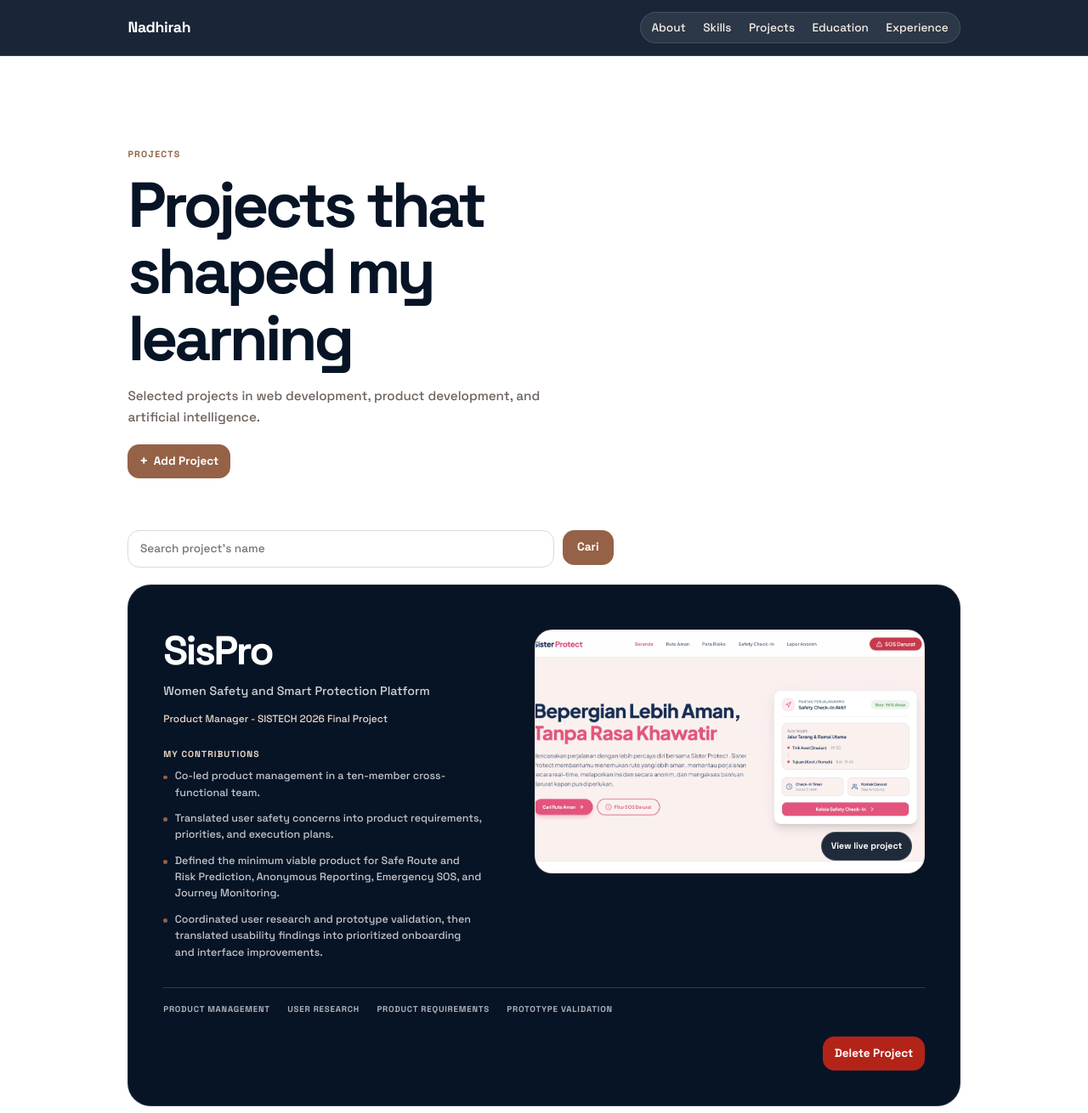
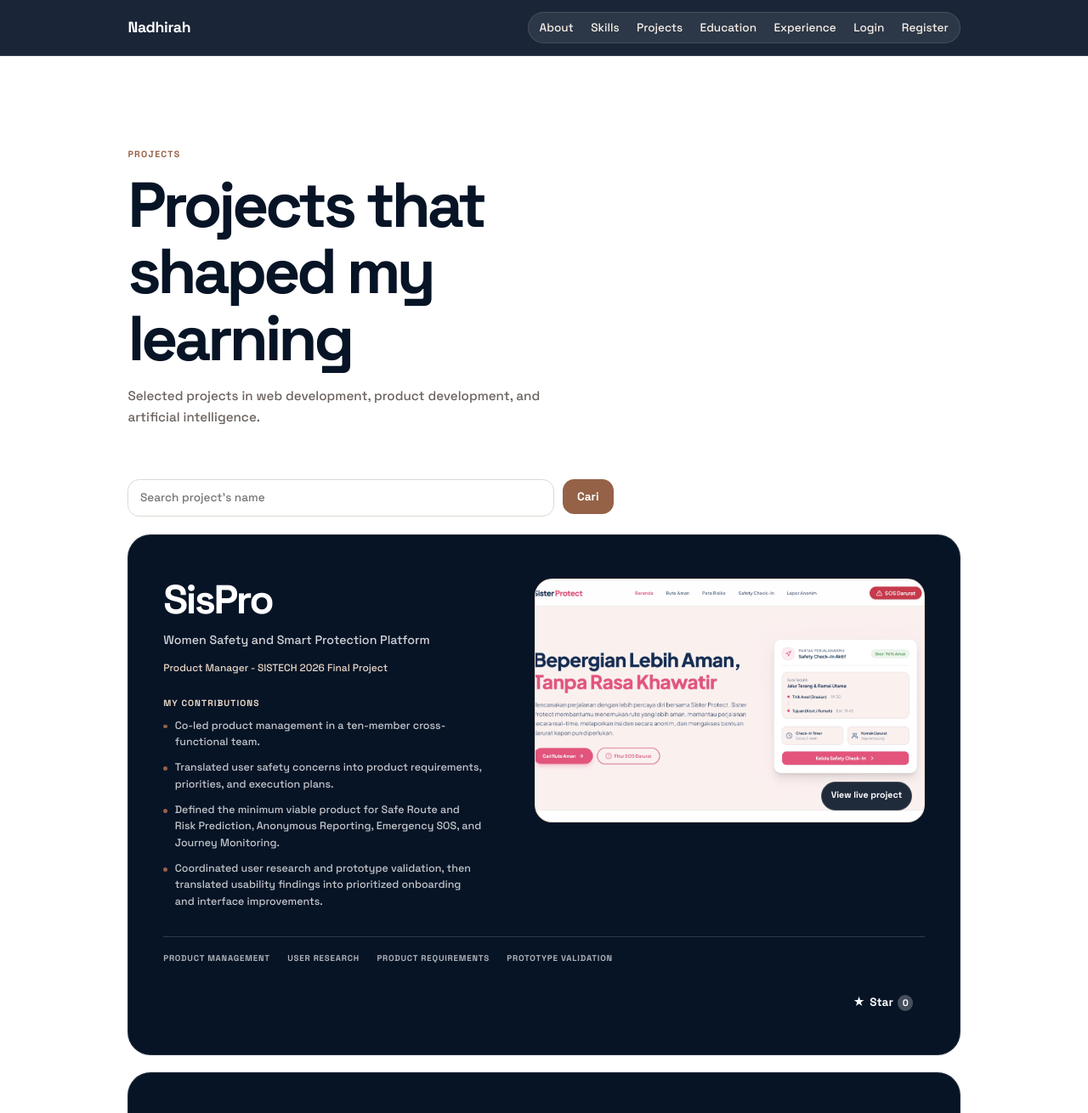
Before and after one commit to rindunadhirah/myportfolio, a Django app: page /projects/ in a window 1280 px wide. Shown: the top 1310 px of the page at 85% size. Run offline with Django 5.2, Linux system fonts and the light colour scheme; data comes from the database, SQL or seed files in the repository; data that the repository does not hold is empty.

Commit message:
tutorial 4: implement authentication and project stars

```diff
--- a/main/models.py
+++ b/main/models.py
@@ -1,5 +1,6 @@
 import uuid
 
+from django.contrib.auth.models import User
 from django.db import models
 
 
@@ -70,6 +71,12 @@ class Project(models.Model):
     is_featured = models.BooleanField(default=False)
     created_at = models.DateTimeField(auto_now_add=True)
 
+    # Tambahkan field berikut: satu proyek bisa di-star banyak pengguna,
+    # dan satu pengguna bisa mem-star banyak proyek
+    starred_by = models.ManyToManyField(
+        User, related_name="starred_projects", blank=True
+    )
+
     class Meta:
         ordering = ["-started_on", "title"]
 
--- a/main/urls.py
+++ b/main/urls.py
@@ -11,6 +11,10 @@ from main.views import (
     show_main,
     show_projects,
     update_experience,
+    register,
+    login_user,
+    logout_user,
+    toggle_star,
 )
 app_name = "main"
 
@@ -25,4 +29,8 @@ urlpatterns = [
     path("experience/<uuid:experience_id>/edit/", update_experience, name="update_experience"),
     path("experience/<uuid:experience_id>/delete/", delete_experience, name="delete_experience"),
     path("api/experiences/", get_experiences_json, name="get_experiences_json"),
+    path("register/", register, name="register"),
+    path("login/", login_user, name="login"),
+    path("logout/", logout_user, name="logout"),
+    path("projects/<uuid:project_id>/star/", toggle_star, name="toggle_star",),
 ]
--- a/main/views.py
+++ b/main/views.py
@@ -3,13 +3,20 @@ from django.core import serializers
 from django.http import HttpResponse
 from django.shortcuts import get_object_or_404, redirect, render
 from django.views.decorators.http import require_POST
+from django.contrib.auth import login, logout
+from django.contrib.auth.forms import AuthenticationForm, UserCreationForm
+from django.contrib.auth.decorators import login_required
+from django.core.exceptions import PermissionDenied
 
 from main.forms import ExperienceForm, ProjectForm
 from main.models import Experience, Project
 
+import datetime
+
 
 def show_main(request):
     """Display the main portfolio page."""
+    last_login = request.COOKIES.get('last_login', 'No active login session / Cookie not found')
     context = {
         "name": "Rindu Maharani Nadhirah",
         "npm": "2506587131",
@@ -20,6 +27,7 @@ def show_main(request):
             "product management, and business development."
         ),
         "project_preview_list": Project.objects.all()[:3],
+        "last_login": last_login,
     }
     return render(request, "index.html", context)
 
@@ -33,7 +41,9 @@ def get_projects_json(request):
     if title_query:
         projects = projects.filter(title__icontains=title_query)
 
-    projects_json = serializers.serialize("json", projects)
+    projects_json = serializers.serialize(
+        "json", projects, use_natural_foreign_keys=True  # Tambahkan argumen ini
+    )
     return HttpResponse(
         projects_json,
         content_type="application/json",
@@ -58,7 +68,13 @@ def show_projects(request):
     return render(request, "projects.html", context)
 
 
+@login_required(login_url="/login/")
 def create_project(request):
+    # Cek apakah akun yang sedang login adalah superuser (admin/kamu);
+    # kalau bukan, hentikan permintaannya dengan 403.
+    if not request.user.is_superuser:
+        raise PermissionDenied
+
     """Create a project using ProjectForm."""
     form = ProjectForm(request.POST or None)
 
@@ -77,7 +93,13 @@ def create_project(request):
     return render(request, "projects_form.html", context)
 
 
+@login_required(login_url="/login/")
 def delete_project(request, project_id):
+    # Cek apakah akun yang sedang login adalah superuser (admin/kamu);
+    # kalau bukan, hentikan permintaannya dengan 403.
+    if not request.user.is_superuser:
+        raise PermissionDenied
+
     """Delete a project after a POST request."""
     project = get_object_or_404(Project, pk=project_id)
 
@@ -201,3 +223,58 @@ def delete_experience(request, experience_id):
         "Experience deleted successfully.",
     )
     return redirect("main:show_experience")
+
+
+def register(request):
+    form = UserCreationForm(request.POST or None)
+
+    if request.method == "POST" and form.is_valid():
+        form.save()
+        messages.success(request, "Account created successfully. Please log in.")
+        return redirect("main:login")
+
+    context = {
+        "name": "Nadhirah",
+        "form": form,
+    }
+    return render(request, "register.html", context)
+
+
+def login_user(request):
+    form = AuthenticationForm(request, data=request.POST or None)
+
+    if request.method == "POST" and form.is_valid():
+        user = form.get_user()
+        login(request, user)
+        response = redirect("main:show_main")
+        response.set_cookie('last_login', datetime.datetime.now().strftime('%Y-%m-%d %H:%M:%S'))
+        return response
+
+    context = {
+        "name": "Nadhirah",
+        "form": form,
+    }
+    return render(request, "login.html", context)
+
+
+def logout_user(request):
+    logout(request)
+    response = redirect("main:show_main")
+    response.delete_cookie('last_login')
+    return response
+
+
+# Tanpa cek is_superuser: semua akun yang sudah login boleh memberi star
+@login_required(login_url="/login/")
+def toggle_star(request, project_id):
+    project = get_object_or_404(Project, pk=project_id)
+
+    if request.method == "POST":
+        # Kalau akun ini sudah pernah memberi star, batalkan star-nya.
+        # Kalau belum, tambahkan star.
+        if request.user in project.starred_by.all():
+            project.starred_by.remove(request.user)
+        else:
+            project.starred_by.add(request.user)
+
+    return redirect("main:show_projects")
--- a/portofolio/settings.py
+++ b/portofolio/settings.py
@@ -66,6 +66,7 @@ TEMPLATES = [
         'APP_DIRS': True,
         'OPTIONS': {
             'context_processors': [
+                "django.template.context_processors.debug",
                 'django.template.context_processors.request',
                 'django.contrib.auth.context_processors.auth',
                 'django.contrib.messages.context_processors.messages',
--- a/static/css/style.css
+++ b/static/css/style.css
@@ -1849,3 +1849,26 @@ section[id] {
         font-size: 85%;
     }
 }
+
+/* star css from tutorial 4 */
+.star-form {
+    display: inline;
+}
+
+.button-star {
+    display: inline-flex;
+    align-items: center;
+    gap: 0.4rem;
+    background: var(--ink);
+}
+
+.button-star.is-starred {
+    background: var(--accent);
+}
+
+.star-count {
+    padding: 0.05rem 0.4rem;
+    border-radius: 999px;
+    background: rgba(255, 255, 255, 0.25);
+    font-size: 0.8rem;
+}
--- a/templates/base.html
+++ b/templates/base.html
@@ -31,6 +31,13 @@
                 <a href="{% url 'main:show_projects' %}">Projects</a>
                 <a href="{% url 'main:show_main' %}#education">Education</a>
                 <a href="{% url 'main:show_experience' %}">Experience</a>
+                {% if user.is_authenticated %}
+                    <span class="nav-user">{{ user.username }}</span>
+                    <a href="{% url 'main:logout' %}">Logout</a>
+                {% else %}
+                    <a href="{% url 'main:login' %}">Login</a>
+                    <a href="{% url 'main:register' %}">Register</a>
+                {% endif %}
             </nav>
         </div>
     </header>
--- a/templates/components/project_delete_modal.html
+++ b/templates/components/project_delete_modal.html
@@ -26,7 +26,7 @@
                 aria-label="Tutup konfirmasi hapus">×</button>
         <h2 id="delete-project-title-{{ project.id }}">Hapus Projek?</h2>
         <p>
-            Apakah Anda yakin ingin menghapus
+            Are you sure you want to delete
             <strong>{{ project.title }}</strong>?
         </p>
         <div class="project-delete-modal__actions">
--- /dev/null
+++ b/templates/components/project_star.html
@@ -0,0 +1,10 @@
+<form method="post" action="{% url 'main:toggle_star' project.id %}" class="star-form">
+    {% csrf_token %}
+    <button type="submit"
+            class="button button-star{% if user in project.starred_by.all %} is-starred{% endif %}"
+            title="{% if project.starred_by.all %}Dibintangi oleh {{ project.starred_by.all|join:', ' }}{% else %}Jadilah yang pertama memberi star{% endif %}">
+        <span aria-hidden="true">★</span>
+        {% if user in project.starred_by.all %}Unstar{% else %}Star{% endif %}
+        <span class="star-count">{{ project.starred_by.count }}</span>
+    </button>
+</form>
--- a/templates/index.html
+++ b/templates/index.html
@@ -54,6 +54,11 @@
                     <div class="meta-row">
                         <dt>Program</dt>
                         <dd>{{ study_program }}</dd>
+                    </div>
+
+                    <div class="meta-row">
+                        <dt>Last Login Session</dt>
+                        <dd>{{ last_login }}</dd>
                     </div>
                 </dl>
 
--- a/templates/projects.html
+++ b/templates/projects.html
@@ -3,9 +3,6 @@
 
 {% block meta %}
     <!-- Basic page information -->
-    <meta charset="UTF-8">
-    <meta name="viewport" content="width=device-width, initial-scale=1.0">
-
     <meta
         name="description"
         content="Selected projects by Rindu Maharani Nadhirah."
@@ -35,6 +32,7 @@
                         development, and artificial intelligence.
                     </p>
 
+                    {% if user.is_superuser %}
                         <a
                             href="{% url 'main:create_project' %}"
                             class="button project-add-button"
@@ -42,6 +40,7 @@
                             <span aria-hidden="true">+</span>
                             Add Project
                         </a>
+                    {% endif %}
                 </header>
 
                 <form
@@ -118,7 +117,10 @@
                             </ul>
 
                             <div class="project-card-actions">
+                                {% include "components/project_star.html" with project=project %}
+                                {% if user.is_superuser %}
                                     {% include "components/project_delete_modal.html" with project=project %}
+                                {% endif %}
                             </div>
                         </article>
                     {% empty %}
```
Also changed, not shown: templates/login.html (added, +33 -0 lines), templates/register.html (added, +33 -0 lines), main/migrations/0009_alter_project_options_project_starred_by.py (added), main/migrations/0010_alter_project_options.py (added). Lines whose indentation alone changed are shown as unchanged.
